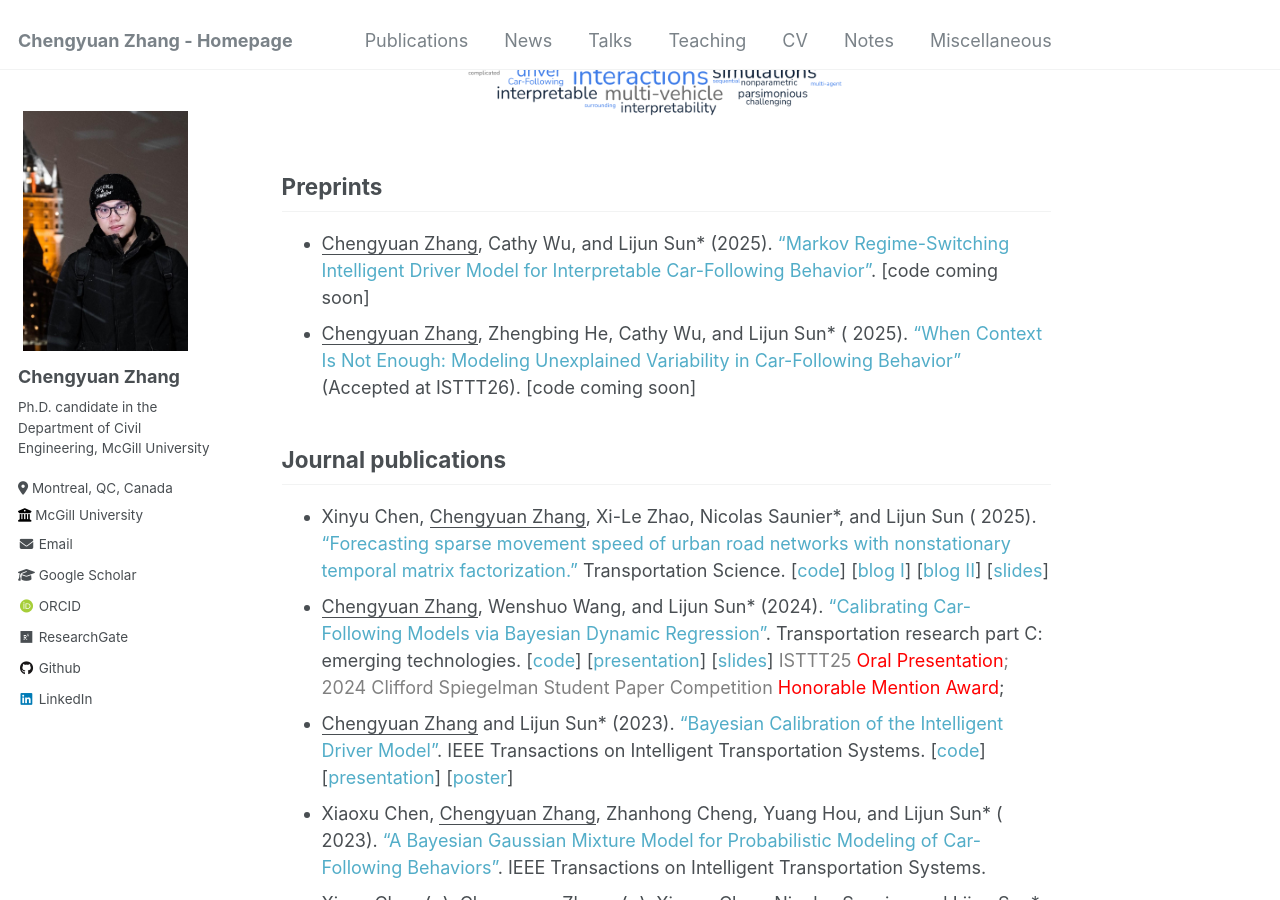
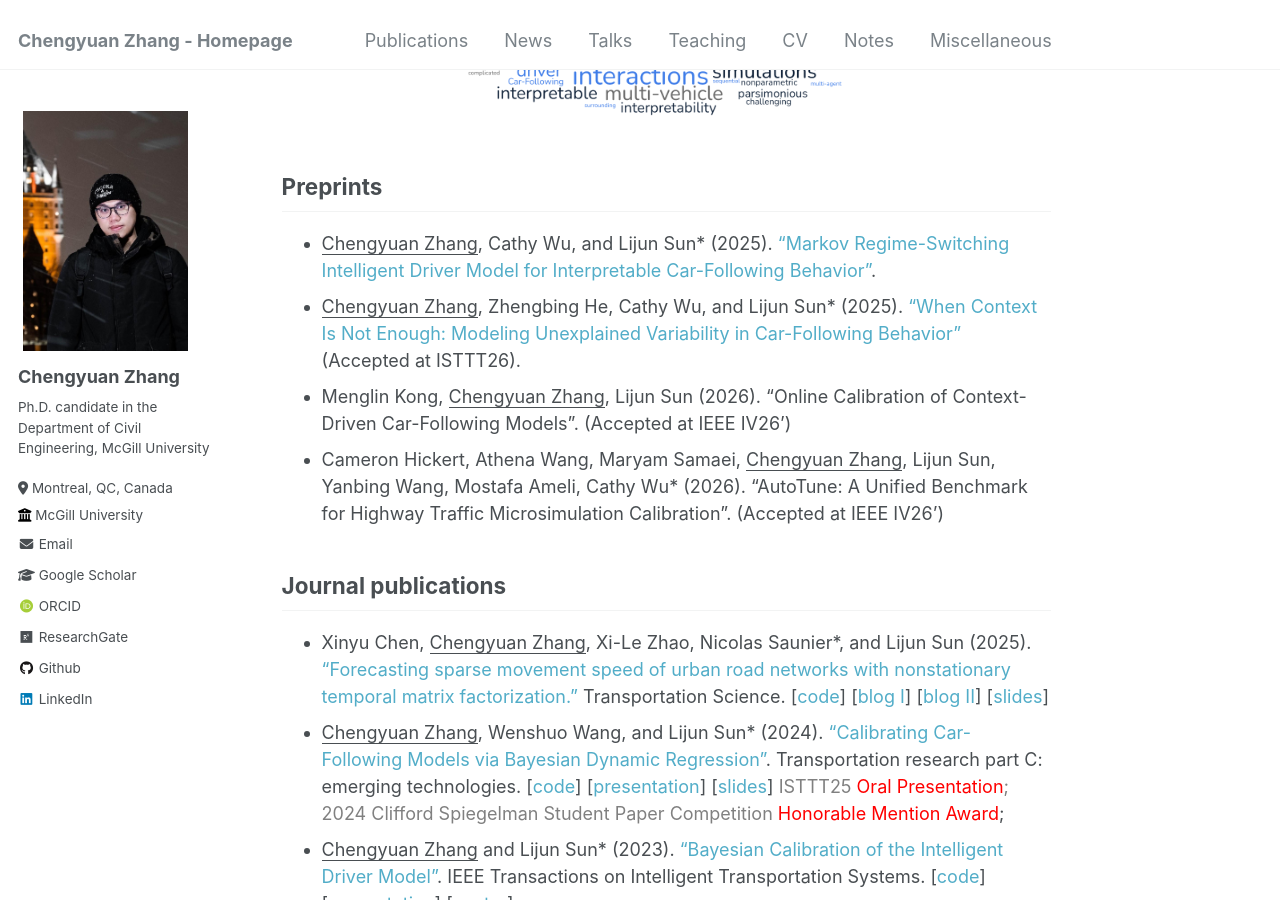
Before and after one commit to Chengyuan-Zhang/chengyuan-zhang.github.io, a Jekyll site: the page built from _pages/publications.md, in a window 1280 px wide and 900 px high, scrolled down 396 px. Built offline with Jekyll 4.4.1, drawn with Linux system fonts in a browser that asks for light colours; some web fonts are replaced; comment, search, counter and statistics services are not loaded.

Commit message:
update pub

```diff
--- a/_pages/publications.md
+++ b/_pages/publications.md
@@ -16,16 +16,20 @@ Corresponding Author, = Equal Contributions.)
 ## Preprints
 
 - <u>Chengyuan Zhang</u>, Cathy Wu, and Lijun Sun* (2025). ["Markov Regime-Switching Intelligent Driver Model for
-  Interpretable Car-Following Behavior"](https://arxiv.org/pdf/2506.14762). [code coming soon]
-- <u>Chengyuan Zhang</u>, Zhengbing He, Cathy Wu, and Lijun Sun* (
-  2025). ["When Context Is Not Enough: Modeling Unexplained Variability in Car-Following Behavior"](https://arxiv.org/abs/2507.07012) (Accepted at ISTTT26). [code coming soon]
+  Interpretable Car-Following Behavior"](https://arxiv.org/pdf/2506.14762).
+- <u>Chengyuan Zhang</u>, Zhengbing He, Cathy Wu, and Lijun Sun* (2025).
+  ["When Context Is Not Enough: Modeling Unexplained Variability in Car-Following Behavior"](https://arxiv.org/abs/2507.07012)
+  (Accepted at ISTTT26).
+- Menglin Kong, <u>Chengyuan Zhang</u>, Lijun Sun (2026). "Online Calibration of Context-Driven Car-Following Models".
+  (Accepted at IEEE IV26')
+- Cameron Hickert, Athena Wang, Maryam Samaei, <u>Chengyuan Zhang</u>, Lijun Sun, Yanbing Wang, Mostafa Ameli, Cathy Wu* (2026).
+  "AutoTune: A Unified Benchmark for Highway Traffic Microsimulation Calibration". (Accepted at IEEE IV26')
 
 ## Journal publications
 
-- Xinyu Chen, <u>Chengyuan Zhang</u>, Xi-Le Zhao, Nicolas Saunier*, and Lijun Sun (
-  2025). ["Forecasting sparse movement speed of urban road networks with nonstationary temporal matrix factorization."](https://pubsonline.informs.org/doi/abs/10.1287/trsc.2024.0629)
-  Transportation
-  Science. [[code](https://github.com/xinychen/tracebase)] [[blog I](https://medium.com/p/b1c59faf05ea)] [[blog II](https://medium.com/p/4705df163fcf)] [[slides](https://xinychen.github.io/slides/notmf.pdf)]
+- Xinyu Chen, <u>Chengyuan Zhang</u>, Xi-Le Zhao, Nicolas Saunier*, and Lijun Sun (2025).
+  ["Forecasting sparse movement speed of urban road networks with nonstationary temporal matrix factorization."](https://pubsonline.informs.org/doi/abs/10.1287/trsc.2024.0629)
+  Transportation Science. [[code](https://github.com/xinychen/tracebase)] [[blog I](https://medium.com/p/b1c59faf05ea)] [[blog II](https://medium.com/p/4705df163fcf)] [[slides](https://xinychen.github.io/slides/notmf.pdf)]
 - <u>Chengyuan Zhang</u>, Wenshuo Wang, and Lijun Sun* (2024). ["Calibrating Car-Following Models via Bayesian Dynamic
   Regression"](https://authors.elsevier.com/sd/article/S0968-090X(24)00240-7). Transportation research part C: emerging
   technologies. [[code](https://github.com/Chengyuan-Zhang/IDM_Bayesian_Calibration)] [[presentation](https://youtu.be/GIqcL6I7MsU)] [[slides](../_talks/ISTTT25_slides_Chengyuan.pdf)]
```
Also changed, not shown: _pages/about.md (+2 -1 lines), _pages/news.md (+4 -1 lines).
